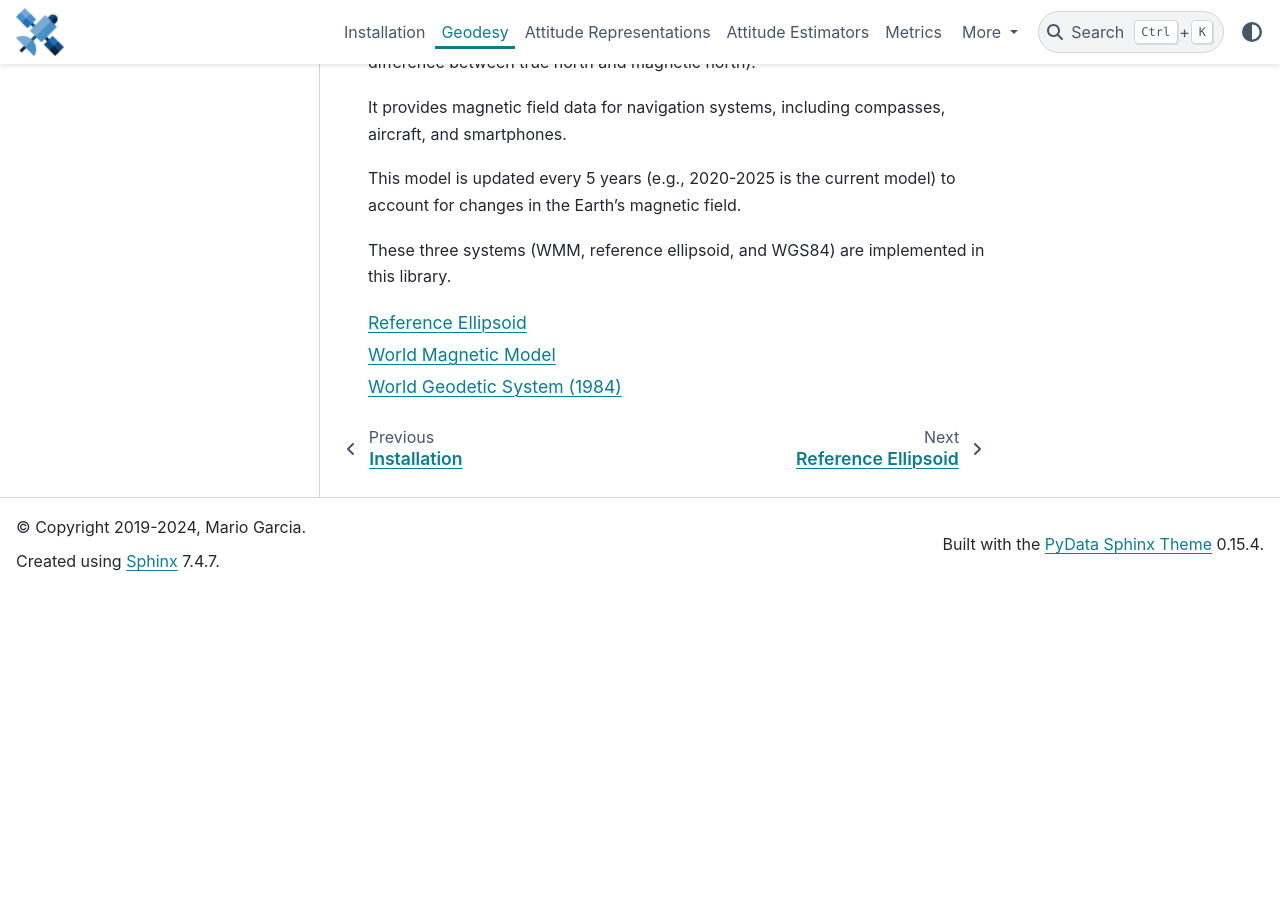
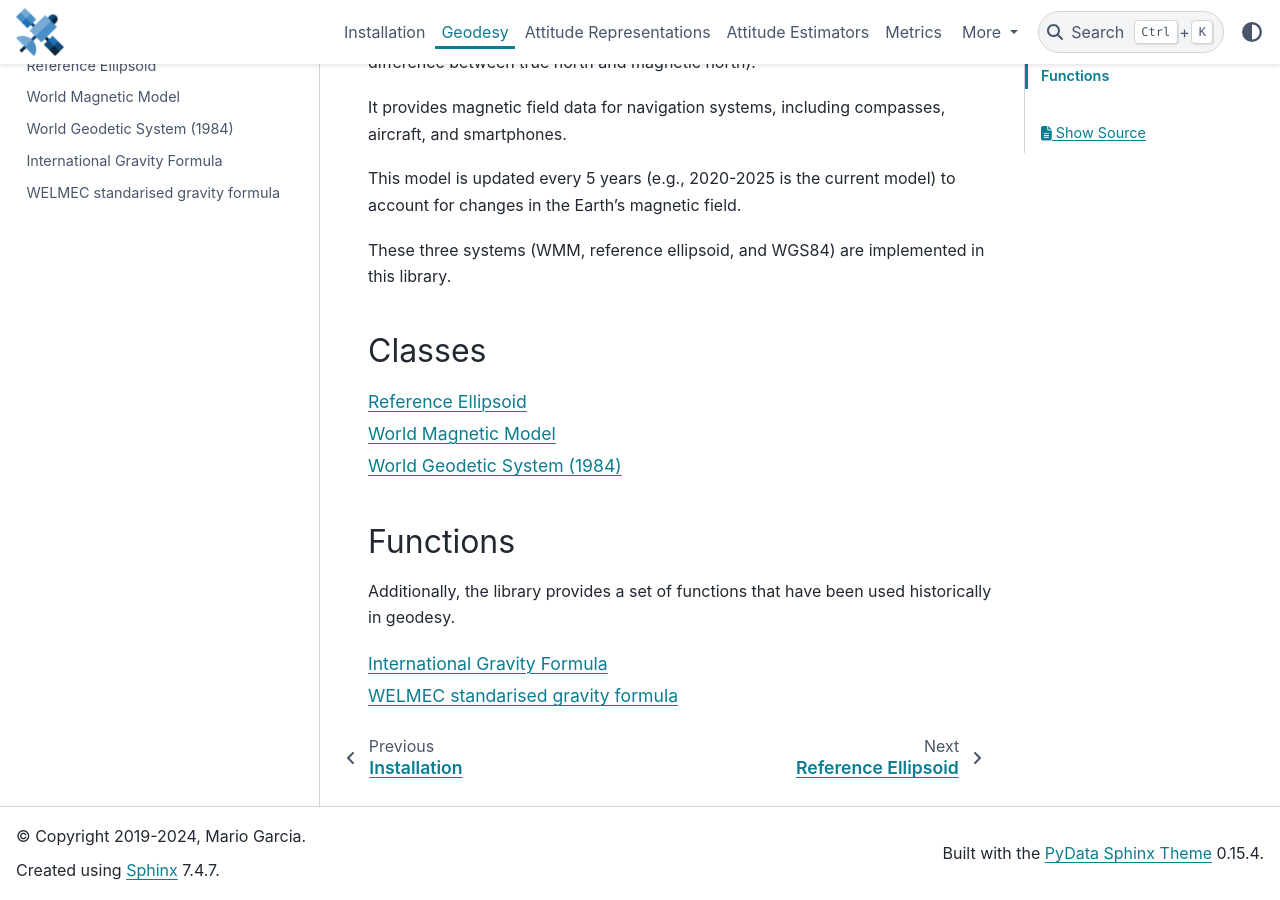
Before and after one commit to Mayitzin/ahrs, a Sphinx documentation site: the page built from docs/source/geodesy.rst, in a window 1280 px wide and 900 px high, scrolled down 835 px. Built offline with Sphinx 7.4.7 and the PyData theme 0.15.4, drawn with Linux system fonts in a browser that asks for light colours; before the commit the page ends 1426 px from its top, so only the background shows below that.

Commit message:
Move docs of WMM, WGS, and related functions to subfolder geodesy.

```diff
--- a/docs/source/geodesy.rst
+++ b/docs/source/geodesy.rst
@@ -42,9 +42,24 @@ account for changes in the Earth's magnetic field.
 These three systems (WMM, reference ellipsoid, and WGS84) are implemented in
 this library.
 
+Classes
+-------
+
 .. toctree::
    :titlesonly:
 
-   refEllipsoid
-   wmm
-   wgs84
+   geodesy/refEllipsoid
+   geodesy/wmm
+   geodesy/wgs84
+
+Functions
+---------
+
+Additionally, the library provides a set of functions that have been used
+historically in geodesy.
+
+.. toctree::
+   :maxdepth: 1
+
+   geodesy/igf
+   geodesy/welmec
--- /dev/null
+++ b/docs/source/geodesy/igf.rst
@@ -0,0 +1,4 @@
+International Gravity Formula
+=============================
+
+.. autofunction:: ahrs.utils.wgs84.international_gravity
--- /dev/null
+++ b/docs/source/geodesy/welmec.rst
@@ -0,0 +1,4 @@
+WELMEC standarised gravity formula
+==================================
+
+.. autofunction:: ahrs.utils.wgs84.welmec_gravity
--- a/docs/source/wgs84.rst
+++ b/docs/source/geodesy/wgs84.rst
@@ -2,4 +2,8 @@ World Geodetic System (1984)
 ============================
 
 .. automodule:: ahrs.utils.wgs84
+
+.. autoclass:: ahrs.utils.wgs84.WGS
    :members:
+   :undoc-members:
+   :show-inheritance:
```
Also changed, not shown: docs/source/geodesy/refEllipsoid.rst (renamed from docs/source/refEllipsoid.rst), docs/source/geodesy/wmm.rst (renamed from docs/source/wmm.rst), 1 other file.
